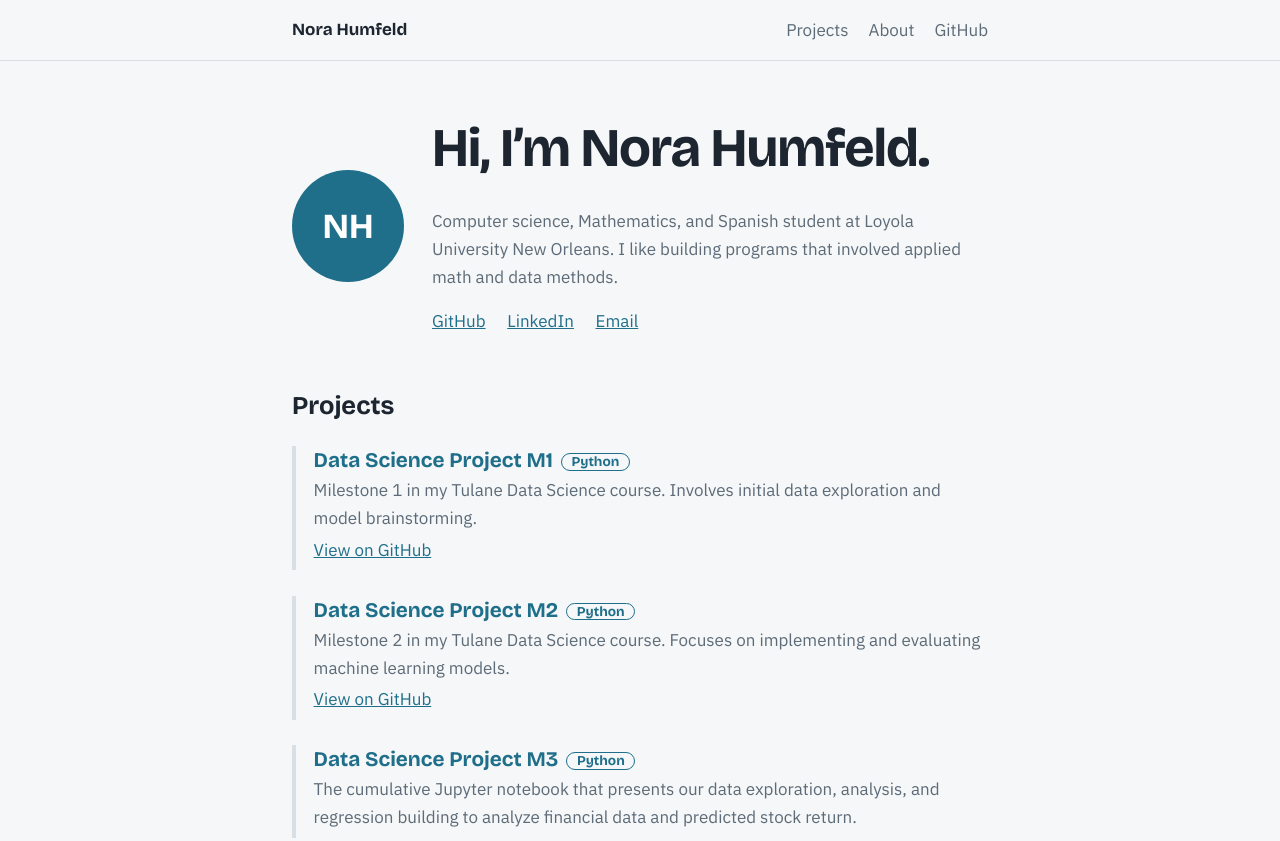
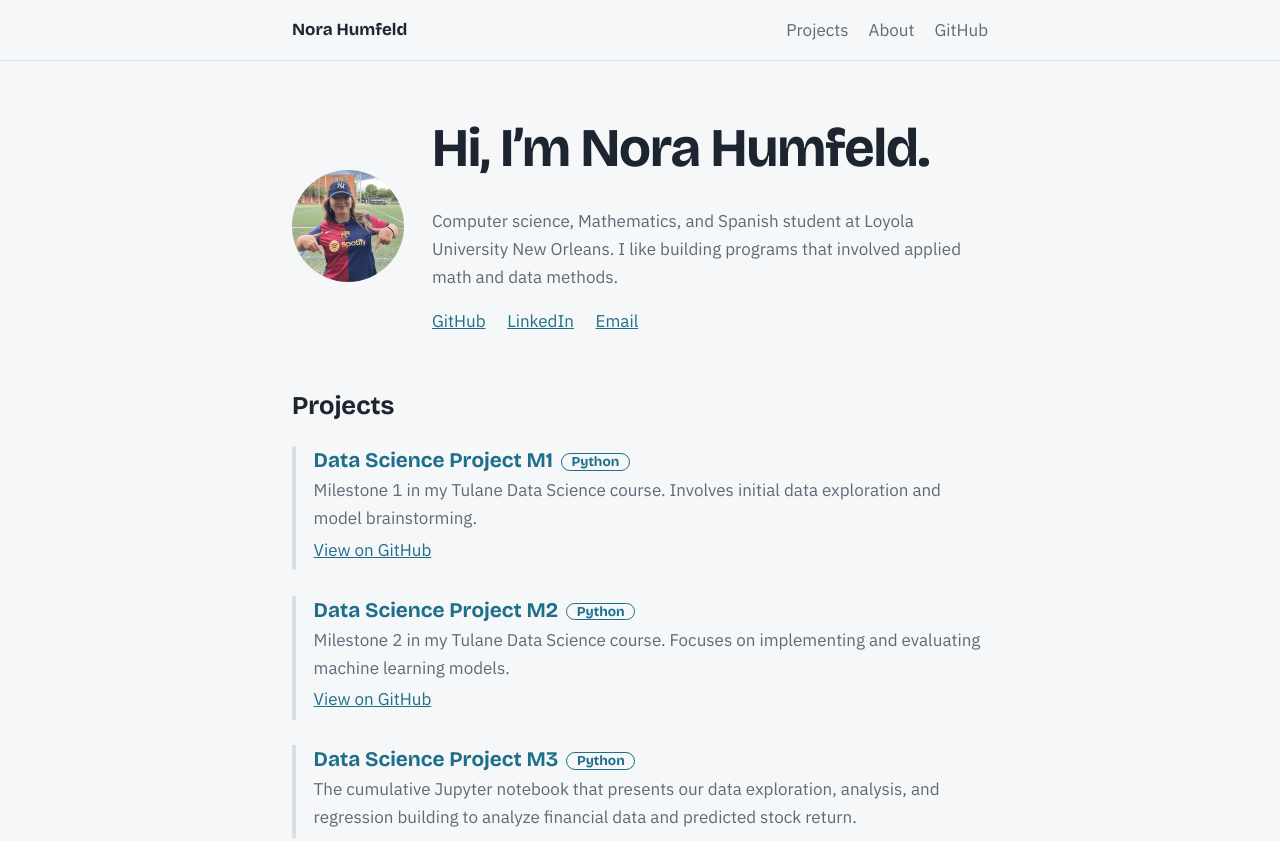
Before and after one commit to Nora070/nora070.github.io, a plain HTML site: page index.html in a window 1280 px wide. Shown: the top 841 px of the page. Drawn offline with nearby package versions, Linux system fonts and the light colour scheme.

Commit message:
Update index.html

```diff
--- a/index.html
+++ b/index.html
@@ -25,7 +25,7 @@
 
   <header class="hero">
     <!-- PHOTO: replace the line below with <img class="avatar" src="me.jpg" alt="Photo of Alex"> (put me.jpg next to this file) -->
-    <div class="avatar" aria-hidden="true">NH</div>
+    <img class="avatar" src="me.jpg" alt="Photo of Nora" aria-hidden="true">
     <div>
       <h1>Hi, I’m Nora Humfeld.</h1>
       <p>Computer science, Mathematics, and Spanish student at Loyola University New Orleans. I like building programs that involved applied math and data methods.</p>
```
